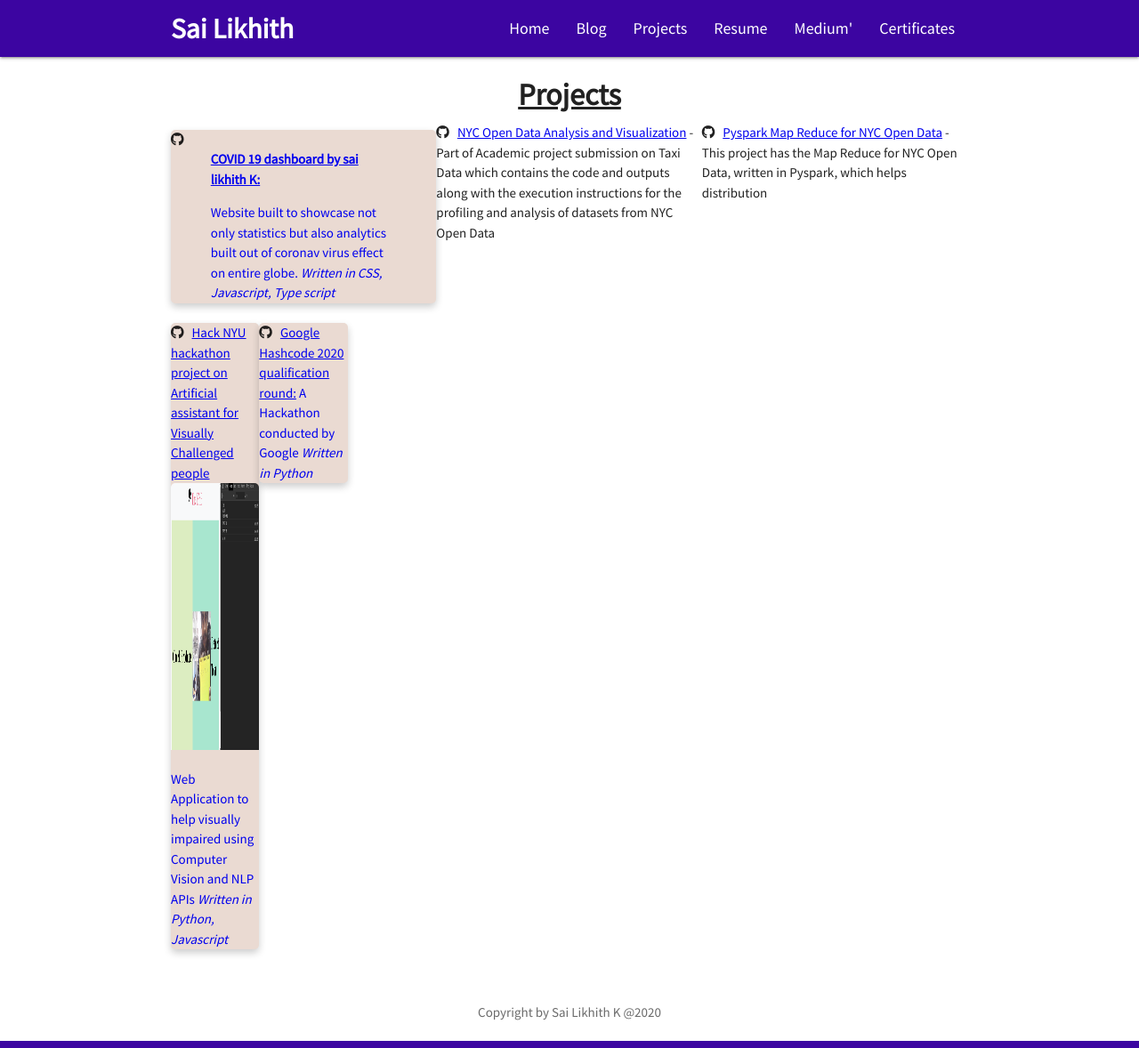
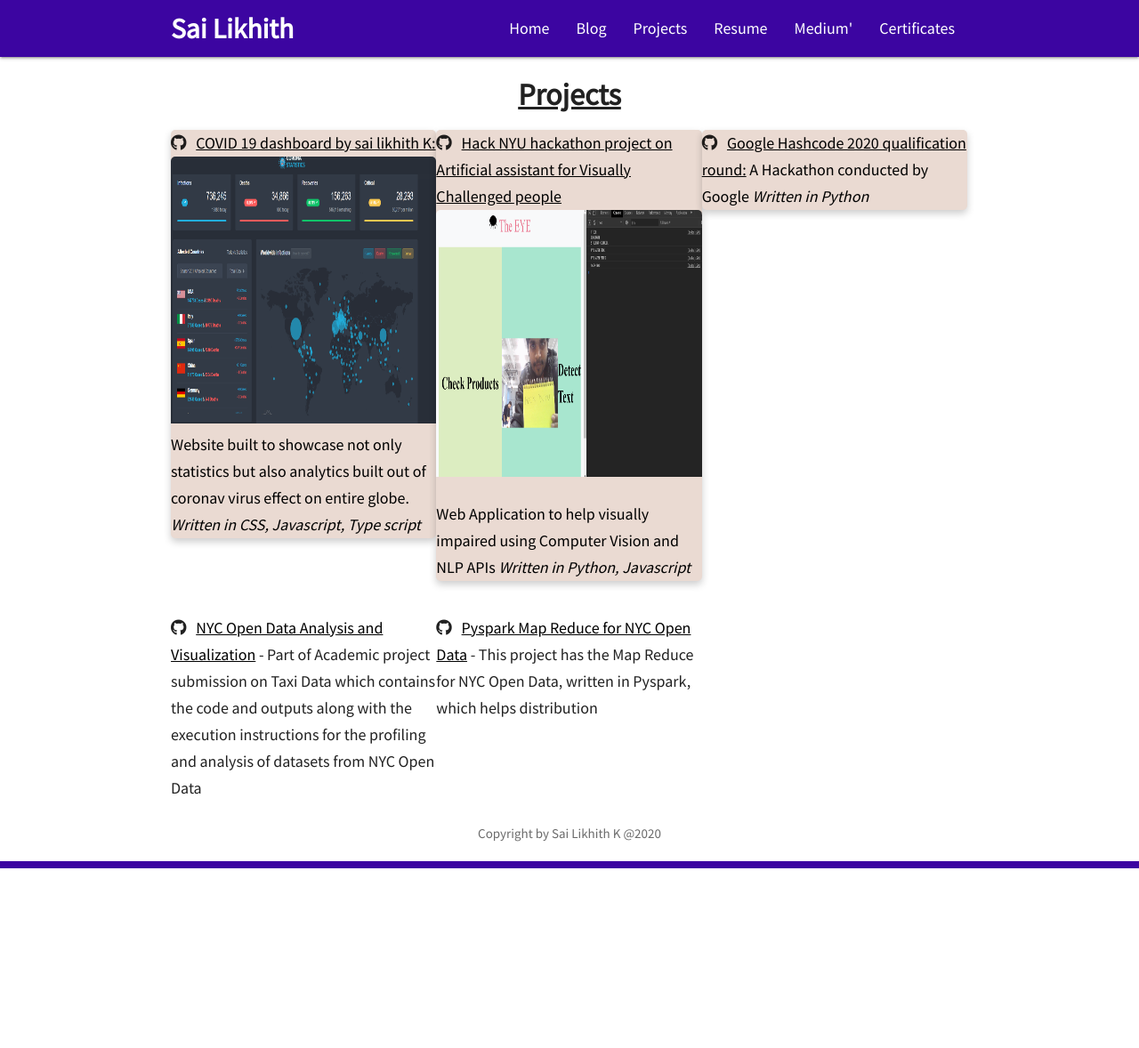
Before and after one commit to SaiLikhith7/Mywebsite, a Jekyll site: the page built from projects.html, in a window 1280 px wide. Shown: the whole page at 89% size. Built offline with Jekyll 4.4.1, drawn with Linux system fonts in a browser that asks for light colours; nearby versions of some CDN libraries; after the commit the page ends 976 px from its top, so only the background shows below that.

Commit message:
Update projects.html

```diff
--- a/_includes/projects.html
+++ b/_includes/projects.html
@@ -1,5 +1,6 @@
 <style>
   .third { width: 33.3%; float: left; column-gap:100px }
+   h5 { display: inline }
    .card:hover {box-shadow: 0 8px 16px 0 rgba(0,0,0,0.2);}
    .card {box-shadow: 0 4px 8px 0 rgba(0,0,0,0.2); transition: 0.3s;border-radius: 5px; background-color:#eadad2; column-gap:40px}
    img {border-radius: 5px 5px 0 0;}
@@ -14,18 +15,21 @@
       <div class="panel-body">
         <div class="row">
         <div class="third">
+        <h5>
           <div class="card">
           <i class="fab fa-github"></i>&nbsp;&nbsp;
           <strong>
-            <a img src="./img/covid19.png" alt="Avatar" style="width:100%;height:300px;"></a>
-            <div class="container">
-              <a href="https://github.com/SaiLikhith7/covid19-by-sailikhithk"><b><u>COVID 19 dashboard by sai likhith K:</u></b>
-                <p> Website built to showcase not only statistics but also analytics built out of coronav virus effect on entire globe. <i>Written in CSS, Javascript, Type script </i></p>
-                </a>
+            <a href="https://github.com/SaiLikhith7/covid19-by-sailikhithk"><u>COVID 19 dashboard by sai likhith K:</u>
+            <img src="./img/covid19.png" alt="Avatar" style="width:100%;height:300px;"></a>
+            <a href="https://github.com/SaiLikhith7/covid19-by-sailikhithk" target="_self">
+          Website built to showcase not only statistics but also analytics built out of coronav virus effect on entire globe. <i>Written in CSS, Javascript, Type script </i>
+        </a>
         </strong>
         </div>
+    </h5>
     </div>
     <div class="third">
+      <h5>
         <div class="card">
           <i class="fab fa-github"></i>&nbsp;&nbsp;
           <strong>
@@ -34,9 +38,11 @@
            </a>
            </strong>
           </div>
+      </h5>
     </div>
 
     <div class="third">
+      <h5>
         <div class="card">
           <i class="fab fa-github"></i>&nbsp;&nbsp;
           <strong>
@@ -44,23 +50,28 @@
          A Hackathon conducted by Google <i>Written in Python</i></a>
            </strong>
            </div>
+      </h5>
     </div>
     </div>
   <div class="row">
     <div class="third">
+      <h5>
         <i class="fab fa-github"></i>&nbsp;&nbsp;
         <strong>
           <a href="https://github.com/SaiLikhith7/CSGY-6513-Big-Data-Project-Analysis-of-NYC-Open-Data"
               ><u>NYC Open Data Analysis and Visualization</u></a>
               </strong>
           - Part of Academic project submission on Taxi Data which contains the code and outputs along with the execution instructions for the profiling and analysis of datasets from NYC Open Data
+      </h5>
     </div>
     <div class="third">
+      <h5>
         <i class="fab fa-github"></i>&nbsp;&nbsp;
         <strong>
           <a href="https://github.com/SaiLikhith7/NYC_Open_Data-Map-Reduce-and-Pyspark"><u>Pyspark Map Reduce for NYC Open Data</u></a>
         </strong>
           - This project has the Map Reduce for NYC Open Data, written in Pyspark, which helps distribution
+      </h5>
     </div>
     </div>
   </div>
```
